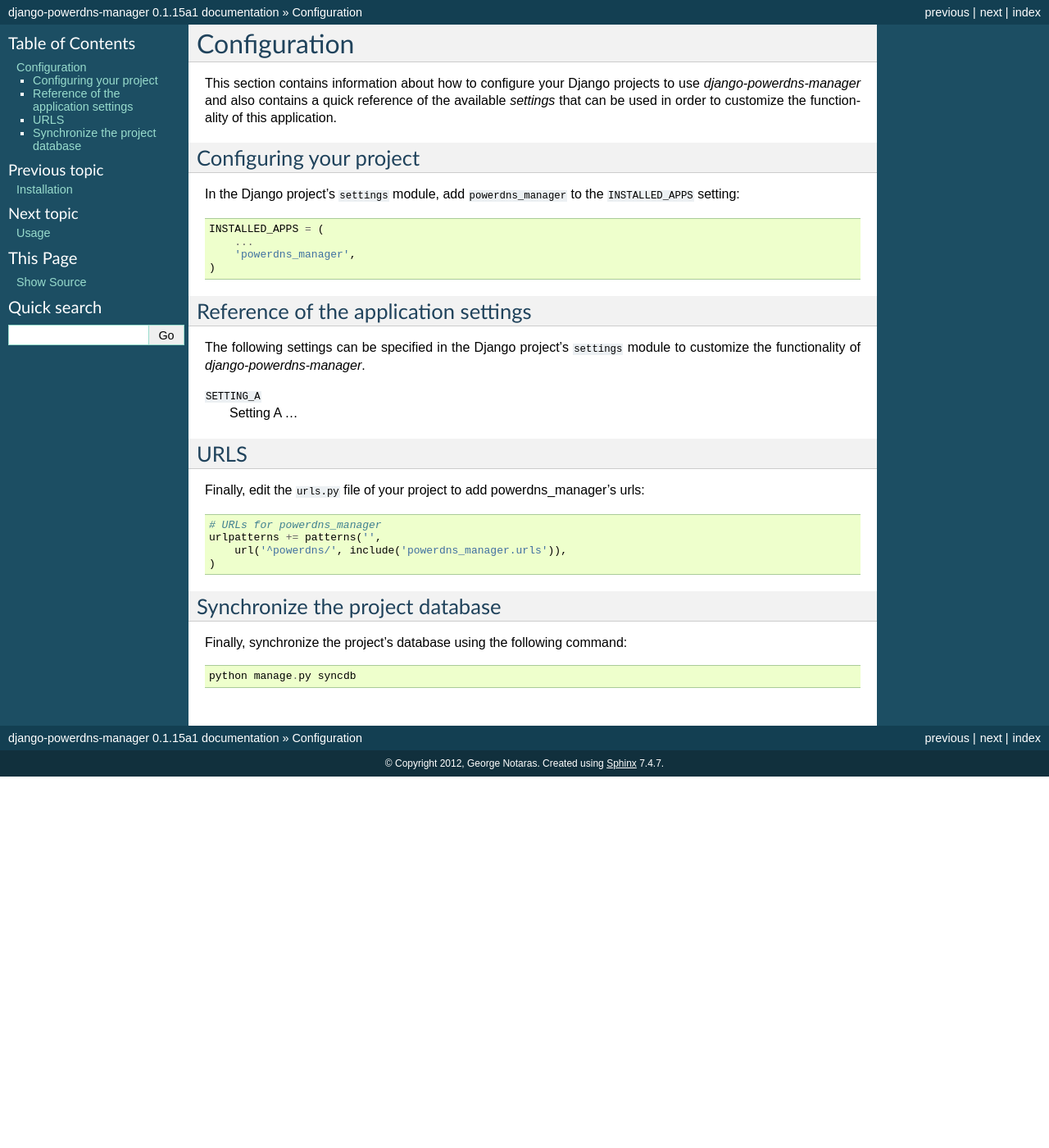
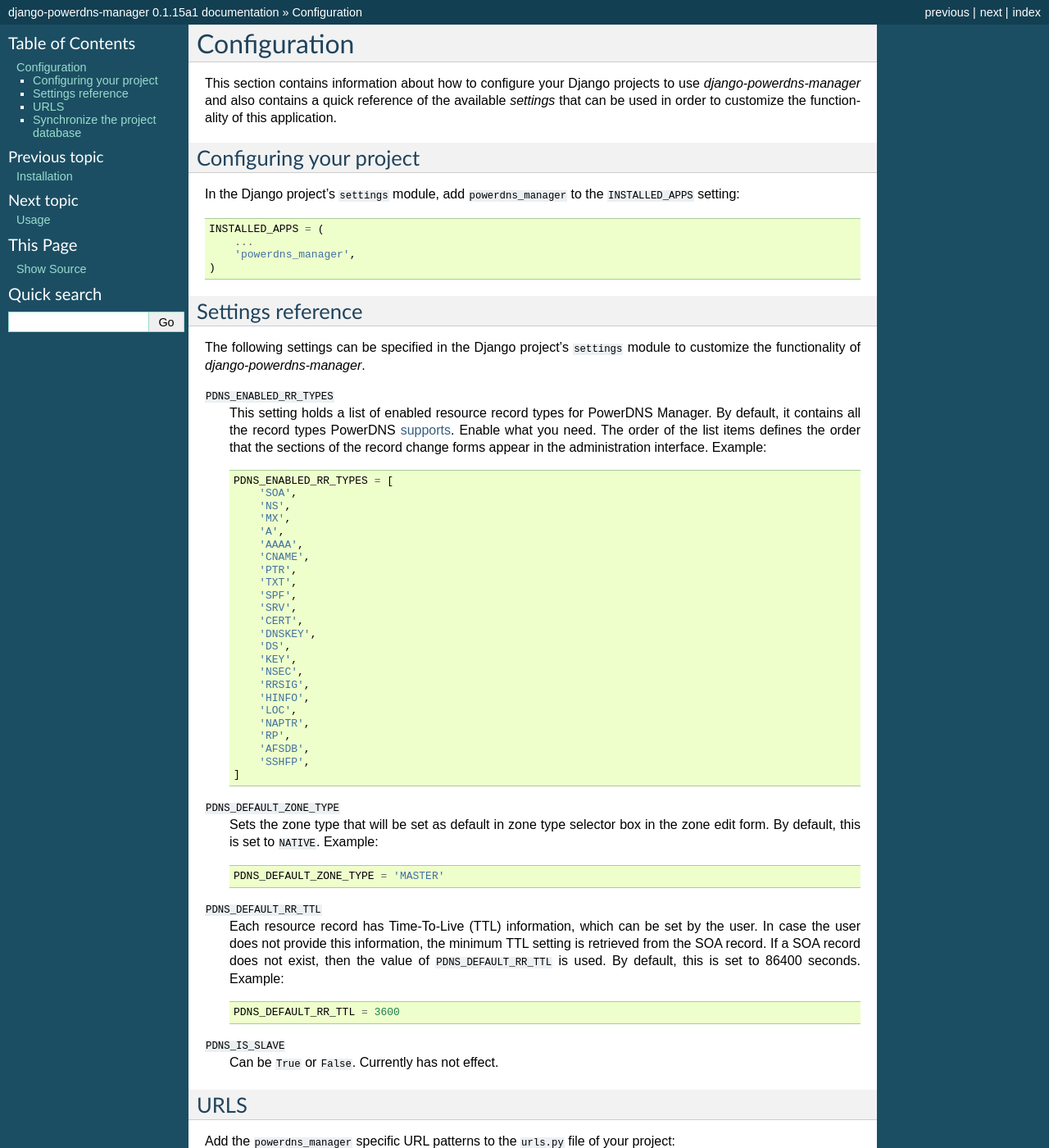
Before and after one commit to kumina/django-powerdns-manager, a Sphinx documentation site: the page built from docs/configuration.rst, in a window 1280 px wide and 1400 px high. Shown: the whole window at 82% size. Built offline with Sphinx 7.4.7, drawn with Linux system fonts in a browser that asks for light colours.

Commit message:
Documentation: updated configuration instructions

```diff
--- a/docs/configuration.rst
+++ b/docs/configuration.rst
@@ -21,20 +21,70 @@
     )
 
 
-Reference of the application settings
-=====================================
+Settings reference
+==================
 
 The following settings can be specified in the Django project's ``settings``
 module to customize the functionality of *django-powerdns-manager*.
 
-``SETTING_A``
-    Setting A ...
+``PDNS_ENABLED_RR_TYPES``
+    This setting holds a list of enabled resource record types for PowerDNS
+    Manager. By default, it contains all the record types PowerDNS supports_.
+    Enable what you need. The order of the list items defines the order that
+    the sections of the record change forms appear in the administration
+    interface. Example::
+
+        PDNS_ENABLED_RR_TYPES = [
+            'SOA',
+            'NS',
+            'MX',
+            'A',
+            'AAAA',
+            'CNAME',
+            'PTR',
+            'TXT',
+            'SPF',
+            'SRV',
+            'CERT',
+            'DNSKEY',
+            'DS',
+            'KEY',
+            'NSEC',
+            'RRSIG',
+            'HINFO',
+            'LOC',
+            'NAPTR',
+            'RP',
+            'AFSDB',
+            'SSHFP',
+        ]
+
+``PDNS_DEFAULT_ZONE_TYPE``
+    Sets the zone type that will be set as default in zone type selector box
+    in the zone edit form. By default, this is set to ``NATIVE``. Example::
+
+        PDNS_DEFAULT_ZONE_TYPE = 'MASTER'
+
+``PDNS_DEFAULT_RR_TTL``
+    Each resource record has Time-To-Live (TTL) information, which can be set
+    by the user. In case the user does not provide this information, the
+    minimum TTL setting is retrieved from the SOA record. If a SOA record
+    does not exist, then the value of ``PDNS_DEFAULT_RR_TTL`` is used. By
+    default, this is set to 86400 seconds. Example::
+
+        PDNS_DEFAULT_RR_TTL = 3600
+
+``PDNS_IS_SLAVE``
+    Can be ``True`` or ``False``. Currently has not effect.
+
+.. _supports: http://doc.powerdns.com/types.html
 
 
 URLS
 ====
 
-Finally, edit the ``urls.py`` file of your project to add powerdns_manager's urls::
+Add the ``powerdns_manager`` specific URL patterns to the ``urls.py`` file of
+your project::
 
     # URLs for powerdns_manager
     urlpatterns += patterns('',
```
